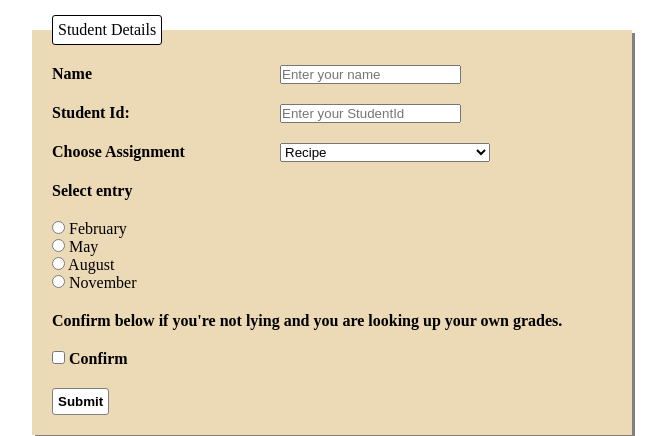
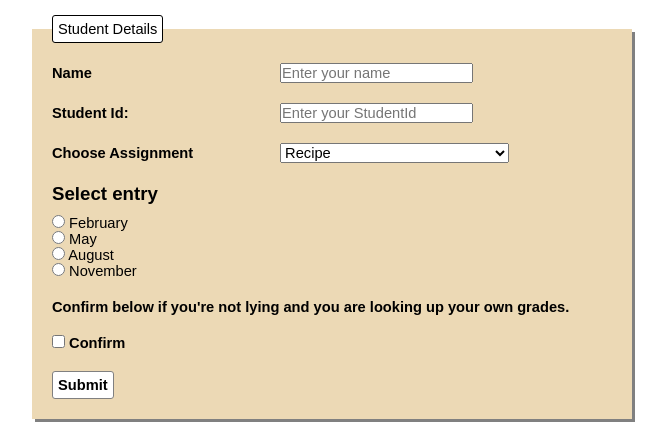
Before and after one commit to JulietDiamond/JulietDiamond, a plain HTML site: page GradedExercise/grade.html in a window 1280 px wide. Shown: the part 152-588 px from the top of the page, without its empty margins (308-974 px from the left). Drawn offline with Linux system fonts and the light colour scheme.

Commit message:
changes made

```diff
--- a/GradedExercise/grade.css
+++ b/GradedExercise/grade.css
@@ -2,11 +2,19 @@
     padding: 0;
     margin: 0;
     box-sizing: border-box;
+    font-family: Arial, Helvetica, sans-serif;
+    font-size: 11pt;
 }
 
 h1{
     margin-bottom: 30px;
     text-align: center;
+    font-size: 24pt;
+}
+h4{
+    margin-top: 10px;
+    font-size: 14pt;
+    margin-bottom: 10px;
 }
 .main-content{
     width: 600px;
--- a/GradedExercise/grade.html
+++ b/GradedExercise/grade.html
@@ -34,7 +34,7 @@
                 </p>
 
                 <p>
-                    <p>Select entry</p>
+                    <h4> Select entry</h4>
                     <input type="radio" name="entry"> February <br>
                     <input type="radio" name="entry"> May <br>
                     <input type="radio" name="entry"> August <br>
@@ -52,11 +52,11 @@
         </form>
         <div class="validation">
             <a
-            href="http://validator.w3.org/nu/?doc=https://julietdiamond.github.io/JulietDiamond/GradedExcercise/grade.html" target="_blank"> <img
+            href="http://validator.w3.org/nu/?doc=https://julietdiamond.github.io/JulietDiamond/GradedExercise/grade.html" target="_blank"> <img
             src="images/w3c-html.png"
             alt="html validator"/></a>
             <a
-            href="http://jigsaw.w3.org/css-validator/validator?uri=https://julietdiamond.github.io/JulietDiamond/GradedExcercise/grade.css" target="_blank"> <img
+            href="http://jigsaw.w3.org/css-validator/validator?uri=https://julietdiamond.github.io/JulietDiamond/GradedExercise/grade.css" target="_blank"> <img
             src="images/w3c-css.png"
             alt="css validator"/></a>
         </div>
```
